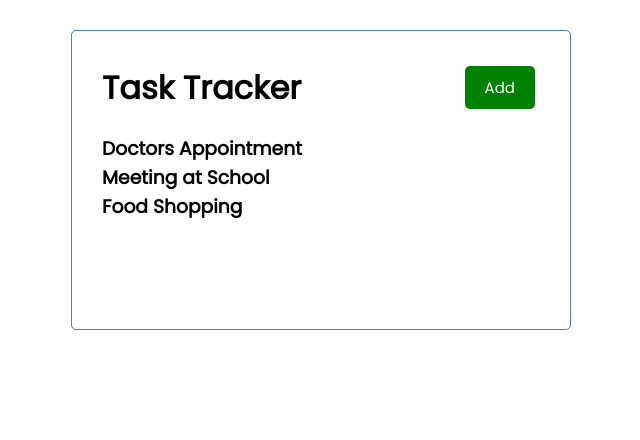
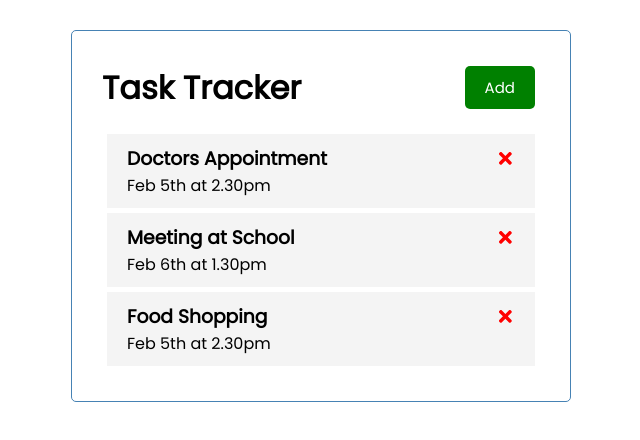
Before and after one commit to TechMi97/react-task-tracker, a React (Create React App) app: page / in a window 1280 px wide. Shown: the top 440 px of the page, without its empty margins (319-959 px from the left). Built offline with nearby package versions, Linux system fonts and the light colour scheme.

Commit message:
adding Delete function and separate class for Task

```diff
--- a/package.json
+++ b/package.json
@@ -8,6 +8,7 @@
     "@testing-library/user-event": "^13.5.0",
     "react": "^18.2.0",
     "react-dom": "^18.2.0",
+    "react-icons": "^4.1.0",
     "react-scripts": "5.0.1",
     "web-vitals": "^2.1.4"
   },
--- a/src/App.js
+++ b/src/App.js
@@ -1,12 +1,43 @@
 
 import Header from './components/Header'
 import Tasks from './components/Tasks'
+import { useState } from "react"
+const  App = () => {
+  const [tasks, setTasks] = useState(
+    [
+        {
+            id: 1,
+            text: 'Doctors Appointment',
+            day: 'Feb 5th at 2.30pm',
+            reminder: true,
+        },
+        {
+            id: 2,
+            text: 'Meeting at School',
+            day: 'Feb 6th at 1.30pm',
+            reminder: true,
+        },
+        {
+            id: 3,
+            text: 'Food Shopping',
+            day: 'Feb 5th at 2.30pm',
+            reminder: true,
+        }
+    ]
+)
 
-const  App = () => {
+//Delete Task
+
+const deleteTask = (id) => {
+  setTasks(tasks.filter((task) => task.id!==id))
+}
+
+
   return (
     <div className="container">
      <Header />
-     <Tasks/>
+     {tasks.length > 0 ? <Tasks tasks={tasks} onDelete={deleteTask}/>:
+     'No Tasks To show'}
     </div>
   );
 }
--- /dev/null
+++ b/src/components/Task.js
@@ -0,0 +1,15 @@
+ import {FaTimes} from 'react-icons/fa'
+
+ const Task = ( { task, onDelete} ) => {
+  return (
+    <div className="task">
+        <h3>{task.text}<FaTimes style={{color:
+            'red', cursor:'pointer' }}
+            onClick={() => onDelete(task.id)}
+            /></h3>
+        <p>{task.day}</p>
+    </div>
+  )
+}
+
+export default Task
--- a/src/components/Tasks.js
+++ b/src/components/Tasks.js
@@ -1,29 +1,10 @@
-const tasks = [
-    {
-        id: 1,
-        text: 'Doctors Appointment',
-        day: 'Feb 5th at 2.30pm',
-        reminder: true,
-    },
-    {
-        id: 2,
-        text: 'Meeting at School',
-        day: 'Feb 6th at 1.30pm',
-        reminder: true,
-    },
-    {
-        id: 3,
-        text: 'Food Shopping',
-        day: 'Feb 5th at 2.30pm',
-        reminder: true,
-    }
-]
-
-const Tasks = () => {
+import { useState } from "react"
+import Task from './Task'
+const Tasks = ({tasks, onDelete}) => {
   return (
     <>
         {tasks.map((task) => (
-            <h3 key={task.id}>{task.text}</h3>
+            <Task key={task.id} task = {task} onDelete={onDelete}/>
         ))}
     </>
   )
```
Also changed, not shown: 1 other file (tests, documents, lock files or other folders).
